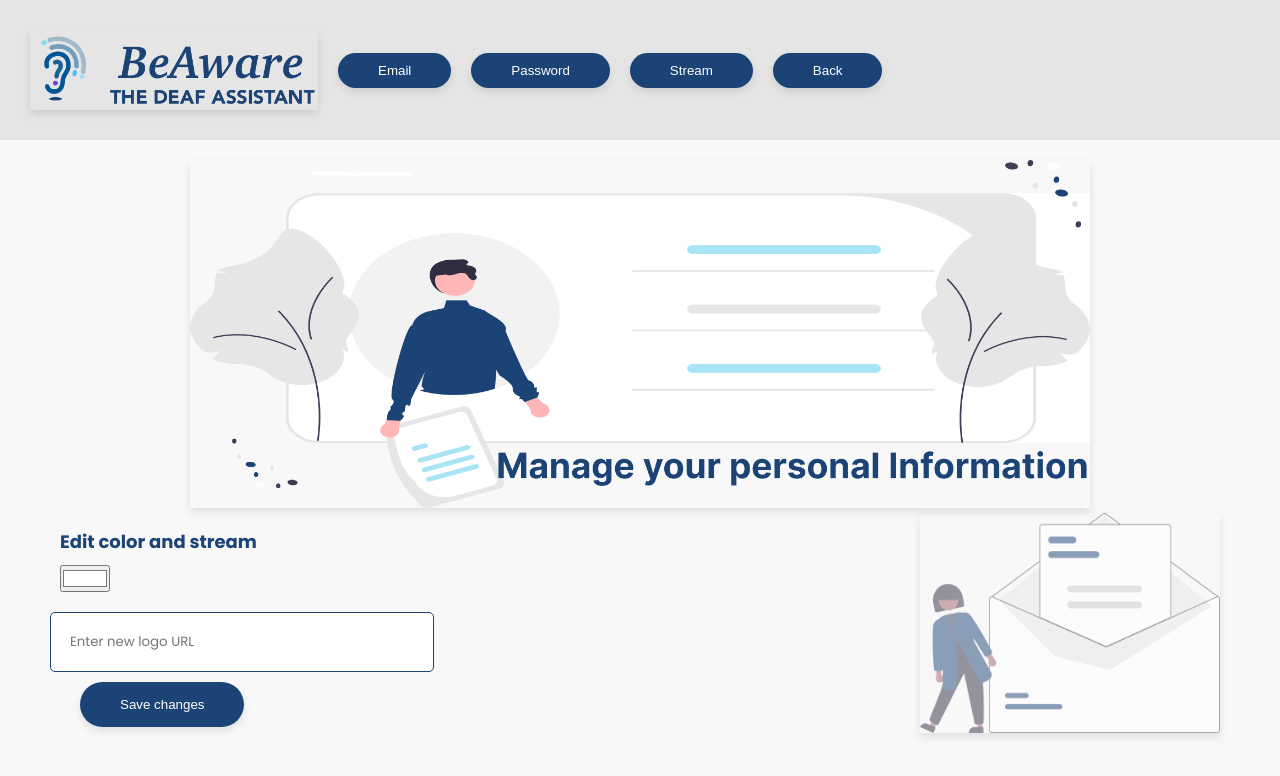
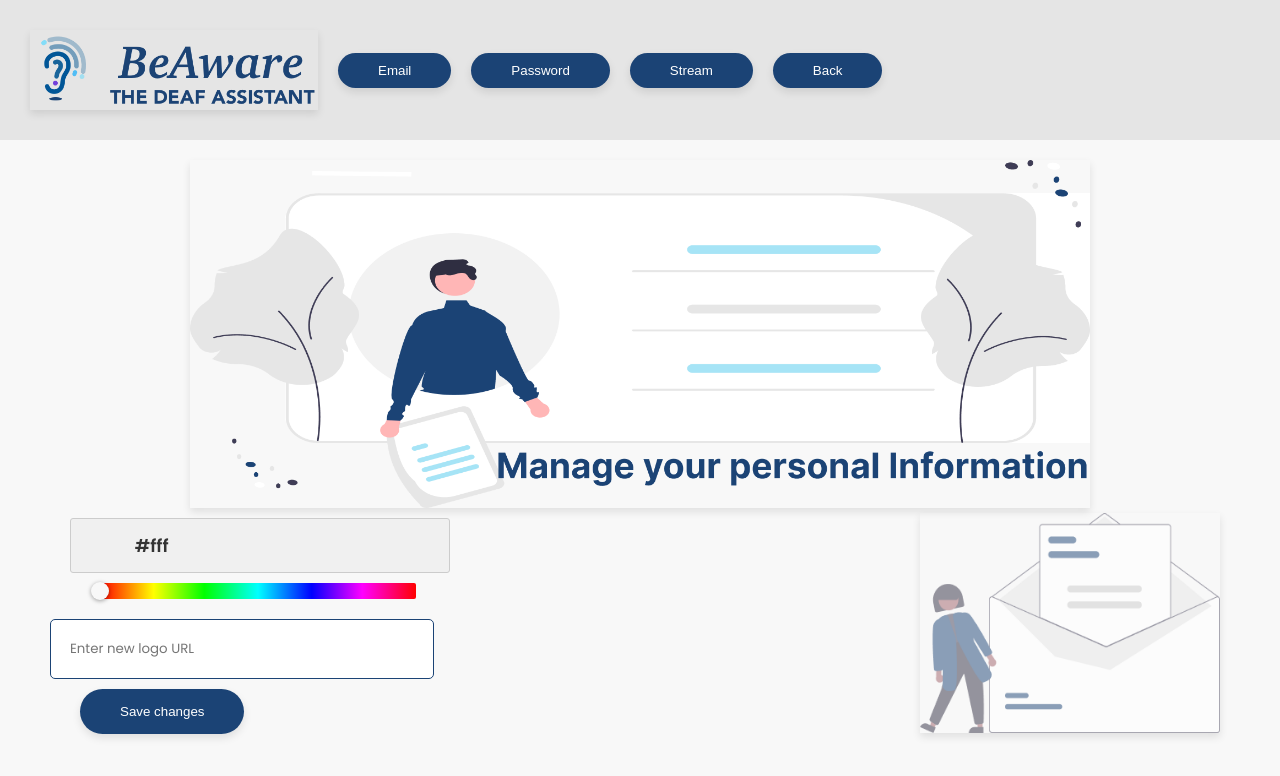
Before and after one commit to prabhnosingh/Be_Aware, a React (Create React App) app in the folder client/: page /editstream in a window 1280 px wide. Shown: the top 776 px of the page. Built offline with nearby package versions, Linux system fonts and the light colour scheme.

Commit message:
edit stream

```diff
--- a/client/src/components/LoginSignUp/loginSignUp.js
+++ b/client/src/components/LoginSignUp/loginSignUp.js
@@ -115,7 +115,7 @@ function SignInSignUpForm() {
   // Validation checks
   const newErrors = {};
   if (!username) {
-    newErrors.username = "Please enter Stream Name.";
+    newErrors.username = "Please enter Email.";
   }
   if (!password) {
     newErrors.password = "Please enter password.";
@@ -176,7 +176,7 @@ function SignInSignUpForm() {
   <h2 className="title">Sign in</h2>
   <div className="input-field">
     <i className="fas fa-user"></i>
-    <input type="text" placeholder="Stream Name" id='username'/>
+    <input type="text" placeholder="Email" id='username'/>
   </div>
   {errors.username && <div className="error-message red-text">{errors.username}</div>}
   <div className="input-field">
--- a/client/src/components/editprofile/editstream/editStream.js
+++ b/client/src/components/editprofile/editstream/editStream.js
@@ -5,19 +5,31 @@ import manageProfileImage from '../../../img/manageprofile.png'; // Import the m
 import messageImage from '../../../img/message.png';
 import { Link, useNavigate, useLocation } from 'react-router-dom'; // Import useNavigate and useLocation hooks
 import { firebaseApp } from '../../../firebase'; // Import your Firebase configuration
-
+import { HuePicker } from 'react-color';
 const EditStreamPage = () => {
   const navigate = useNavigate(); // Initialize useNavigate
   const location = useLocation(); // Get the location object
+  const [hexCode, setHexCode] = useState('#fff');
+  const [background, setBackground] = useState('#fff');
 
   const [color, setColor] = useState('#FFFFFF'); // Initial color state
   const [newLogoUrl, setNewLogoUrl] = useState(''); // State for new logo URL
 
   const userData = location.state ? location.state.userData : null; // Retrieve userData from location state if available
+  const handleChangeComplete = (color) => {
+    setBackground(color.hex);
+    setHexCode(color.hex);
+  };
 
+  const handleHexCodeChange = (event) => {
+    const newHexCode = event.target.value;
+    setHexCode(newHexCode);
+    setBackground(newHexCode);
+  };
   const handleSaveChanges = async () => {
     try {
       const currentUser = firebaseApp.auth().currentUser;
+
 
       if (!currentUser) {
         // Handle scenario where the user is not authenticated
@@ -100,14 +112,27 @@ const EditStreamPage = () => {
       </div>
 
       {/* Input Fields and Button */}
-      <div className="color-change">
+      {/* <div className="color-change">
         <p className="edit-text">Edit color and stream</p>
         <input
           type="color"
           value={color}
           onChange={(e) => setColor(e.target.value)}
         />
-      </div>
+      </div> */}
+
+      <div className="input-field"  style={{ marginLeft: '70px' }}>
+  <i className="fas fa-user"></i>
+  <input
+    type="text"
+    id="hexcode"
+    value={hexCode}
+    onChange={handleHexCodeChange}
+  />
+</div>
+<div className="colorfield" style={{ marginLeft: '100px' }}>
+  <HuePicker color={background} onChangeComplete={handleChangeComplete} />
+</div>
 
       <div className="input-container">
         <input
```
